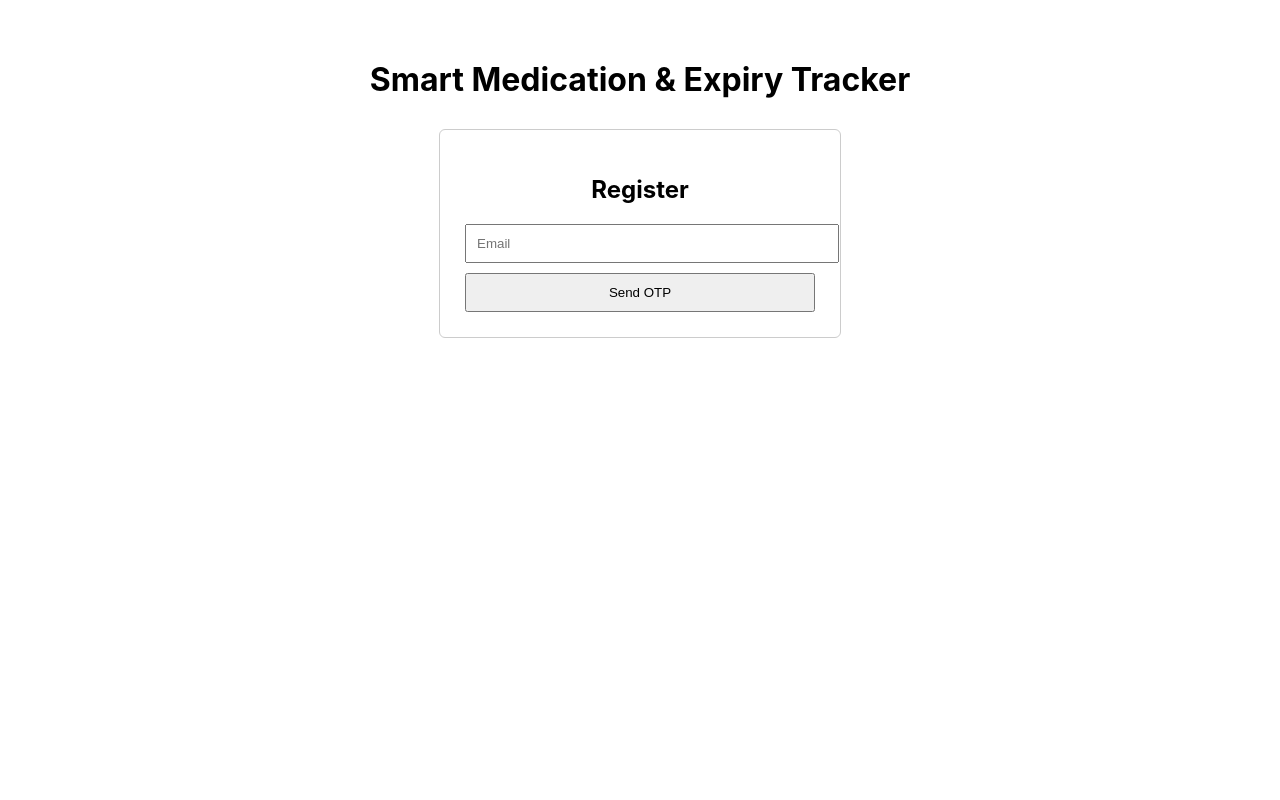
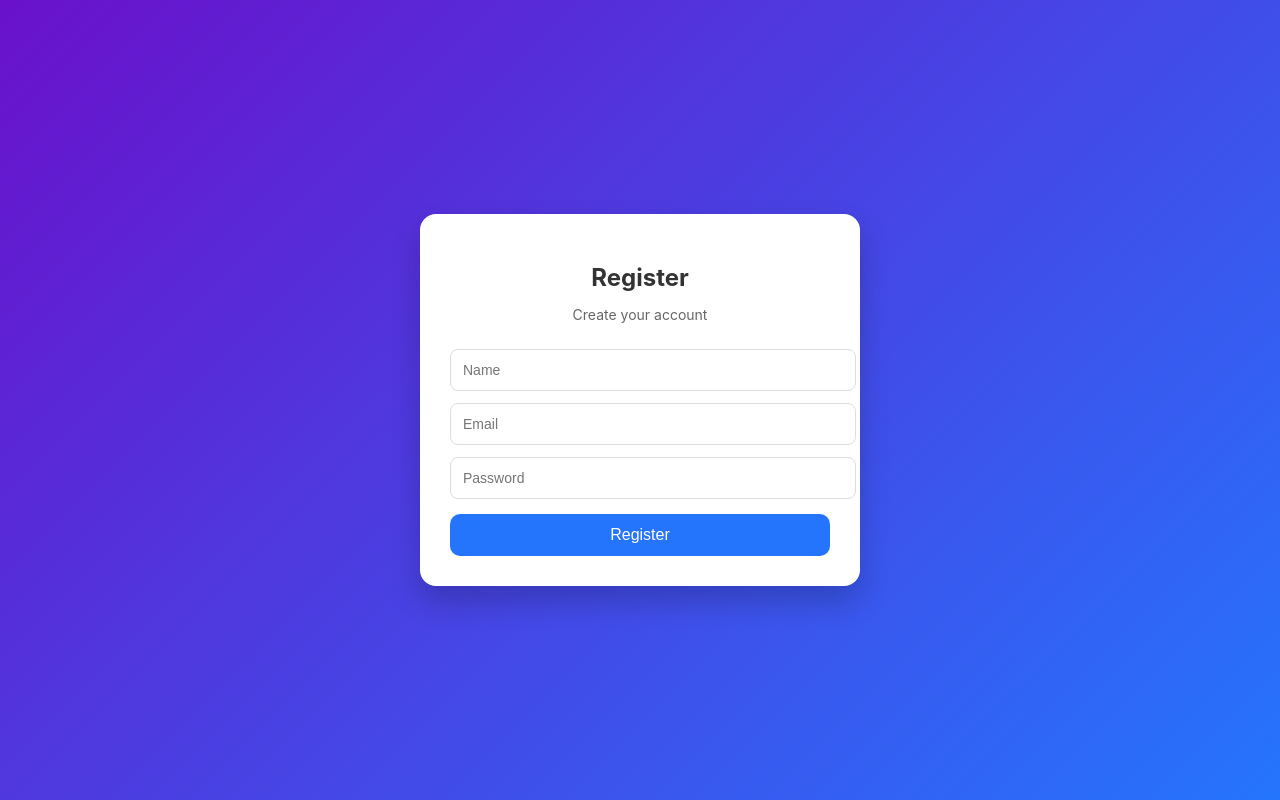
Before and after one commit to harshitha588/smart-medication-frontend, a React (Create React App) app: page /register in a window 1280 px wide. Built offline with nearby package versions, Linux system fonts and the light colour scheme.

Commit message:
Complete UI redesign

```diff
--- a/src/App.css
+++ b/src/App.css
@@ -1,38 +1,72 @@
-.App {
+body {
+  margin: 0;
+  font-family: "Segoe UI", sans-serif;
+  background: linear-gradient(135deg, #6a11cb, #2575fc);
+  min-height: 100vh;
+}
+
+.container {
+  display: flex;
+  justify-content: center;
+  align-items: center;
+  min-height: 100vh;
+}
+
+.card {
+  background: white;
+  padding: 30px;
+  width: 90%;
+  max-width: 380px;
+  border-radius: 16px;
+  box-shadow: 0 15px 30px rgba(0, 0, 0, 0.2);
   text-align: center;
 }
 
-.App-logo {
-  height: 40vmin;
-  pointer-events: none;
+.card h2 {
+  margin-bottom: 10px;
+  color: #333;
 }
 
-@media (prefers-reduced-motion: no-preference) {
-  .App-logo {
-    animation: App-logo-spin infinite 20s linear;
-  }
+.card p {
+  color: #666;
+  font-size: 14px;
 }
 
-.App-header {
-  background-color: #282c34;
-  min-height: 100vh;
-  display: flex;
-  flex-direction: column;
-  align-items: center;
-  justify-content: center;
-  font-size: calc(10px + 2vmin);
-  color: white;
+input {
+  width: 100%;
+  padding: 12px;
+  margin-top: 12px;
+  border-radius: 8px;
+  border: 1px solid #ddd;
+  font-size: 14px;
 }
 
-.App-link {
-  color: #61dafb;
+button {
+  width: 100%;
+  margin-top: 15px;
+  padding: 12px;
+  border-radius: 10px;
+  border: none;
+  background: #2575fc;
+  color: white;
+  font-size: 16px;
+  cursor: pointer;
 }
 
-@keyframes App-logo-spin {
-  from {
-    transform: rotate(0deg);
-  }
-  to {
-    transform: rotate(360deg);
-  }
+button:hover {
+  background: #1a5fd1;
 }
+
+.secondary {
+  background: #6a11cb;
+}
+
+.gray {
+  background: #999;
+}
+
+.link {
+  color: #2575fc;
+  cursor: pointer;
+  font-weight: 500;
+}
--- a/src/App.js
+++ b/src/App.js
@@ -1,21 +1,30 @@
 import { BrowserRouter as Router, Routes, Route } from "react-router-dom";
+import "./App.css";
+
 import RoleSelect from "./pages/RoleSelect";
 import Login from "./pages/Login";
 import Register from "./pages/Register";
 import PatientDashboard from "./pages/PatientDashboard";
 import CaregiverDashboard from "./pages/CaregiverDashboard";
+import ExpiryTracker from "./pages/ExpiryTracker";
+import Reminders from "./pages/Reminders";
 
 function App() {
   return (
     <Router>
       <Routes>
+        {/* Auth Flow */}
         <Route path="/" element={<RoleSelect />} />
         <Route path="/login" element={<Login />} />
         <Route path="/register" element={<Register />} />
 
-        {/* dashboards */}
+        {/* Dashboards */}
         <Route path="/patient-dashboard" element={<PatientDashboard />} />
         <Route path="/caregiver-dashboard" element={<CaregiverDashboard />} />
+
+        {/* Features */}
+        <Route path="/expiry" element={<ExpiryTracker />} />
+        <Route path="/reminders" element={<Reminders />} />
       </Routes>
     </Router>
   );
--- a/src/pages/CaregiverDashboard.js
+++ b/src/pages/CaregiverDashboard.js
@@ -1,34 +1,15 @@
-import { useNavigate } from "react-router-dom";
+function CaregiverDashboard() {
+  return (
+    <div className="container">
+      <div className="card">
+        <h2>Caregiver Dashboard</h2>
+        <p>Monitor patient medicines</p>
 
-function CaregiverDashboard() {
-  const navigate = useNavigate();
-
-  return (
-    <div style={{ textAlign: "center", marginTop: "50px" }}>
-      <h2>🧑‍⚕️ Caregiver Dashboard</h2>
-
-      <p>Today's Medicines</p>
-      <ul style={{ listStyle: "none" }}>
-        <li>💊 Paracetamol – 8:00 AM</li>
-        <li>💊 BP Tablet – 9:00 PM</li>
-      </ul>
-
-      <button onClick={() => navigate("/history")} style={btnStyle}>
-        📊 History
-      </button>
-
-      <button onClick={() => navigate("/help")} style={btnStyle}>
-        ❓ Help
-      </button>
+        <button>View Patient Medicines</button>
+        <button className="secondary">Set Reminders</button>
+      </div>
     </div>
   );
 }
 
-const btnStyle = {
-  display: "block",
-  margin: "15px auto",
-  padding: "12px 20px",
-  fontSize: "16px",
-};
-
 export default CaregiverDashboard;
--- a/src/pages/Login.js
+++ b/src/pages/Login.js
@@ -4,36 +4,33 @@ import { useState } from "react";
 function Login() {
   const navigate = useNavigate();
   const location = useLocation();
-  const role = location.state?.role; // patient or caregiver
+  const role = location.state?.role;
 
   const [email, setEmail] = useState("");
   const [password, setPassword] = useState("");
 
   const handleLogin = () => {
     if (!role) {
-      alert("Role missing. Please select role again.");
       navigate("/");
       return;
     }
 
-    // TEMP frontend-only login
-    if (role === "patient") {
-      navigate("/patient-dashboard");
-    } else if (role === "caregiver") {
-      navigate("/caregiver-dashboard");
-    }
+    role === "patient"
+      ? navigate("/patient-dashboard")
+      : navigate("/caregiver-dashboard");
   };
 
   return (
-    <div style={{ textAlign: "center", marginTop: "60px" }}>
-      <h2>Login ({role})</h2>
+    <div className="container">
+      <div className="card">
+        <h2>{role} Login</h2>
+        <p>Welcome back 👋</p>
 
         <input
           type="email"
           placeholder="Email"
           value={email}
           onChange={(e) => setEmail(e.target.value)}
-        style={{ display: "block", margin: "10px auto", padding: "10px" }}
         />
 
         <input
@@ -41,15 +38,10 @@ function Login() {
           placeholder="Password"
           value={password}
           onChange={(e) => setPassword(e.target.value)}
-        style={{ display: "block", margin: "10px auto", padding: "10px" }}
         />
 
-      <button
-        onClick={handleLogin}
-        style={{ padding: "10px 30px", marginTop: "20px" }}
-      >
-        Login
-      </button>
+        <button onClick={handleLogin}>Login</button>
+      </div>
     </div>
   );
 }
--- a/src/pages/PatientDashboard.js
+++ b/src/pages/PatientDashboard.js
@@ -4,33 +4,23 @@ function PatientDashboard() {
   const navigate = useNavigate();
 
   return (
-    <div style={{ textAlign: "center", marginTop: "50px" }}>
-      <h2>👤 Patient Dashboard</h2>
+    <div className="container">
+      <div className="card">
+        <h2>Patient Dashboard</h2>
+        <p>Manage your medicines</p>
 
-      <button onClick={() => navigate("/expiry")} style={btnStyle}>
-        📸 Upload Medicine Photo
-      </button>
+        <button onClick={() => navigate("/expiry")}>
+          Upload Medicine Photo
+        </button>
 
-      <button onClick={() => navigate("/reminders")} style={btnStyle}>
-        📝 Upload Prescription
-      </button>
+        <button className="secondary" onClick={() => navigate("/reminders")}>
+          View Reminders
+        </button>
 
-      <button onClick={() => navigate("/history")} style={btnStyle}>
-        📊 View History
-      </button>
-
-      <button onClick={() => navigate("/profile")} style={btnStyle}>
-        👤 Profile
-      </button>
+        <button className="gray">Profile</button>
+      </div>
     </div>
   );
 }
 
-const btnStyle = {
-  display: "block",
-  margin: "15px auto",
-  padding: "12px 20px",
-  fontSize: "16px",
-};
-
 export default PatientDashboard;
--- a/src/pages/Register.js
+++ b/src/pages/Register.js
@@ -1,82 +1,15 @@
-import { useState } from "react";
-import { useNavigate } from "react-router-dom";
-import Message from "../components/Message";
+function Register() {
+  return (
+    <div className="container">
+      <div className="card">
+        <h2>Register</h2>
+        <p>Create your account</p>
 
-function Register() {
-  const [email, setEmail] = useState("");
-  const [otp, setOtp] = useState("");
-  const [showOtp, setShowOtp] = useState(false);
-  const [message, setMessage] = useState("");
-  const [type, setType] = useState("success");
+        <input placeholder="Name" />
+        <input placeholder="Email" />
+        <input type="password" placeholder="Password" />
 
-  const navigate = useNavigate();
-
-  const sendOtp = () => {
-    if (!email) {
-      setType("error");
-      setMessage("Please enter email");
-      return;
-    }
-    setType("success");
-    setMessage("OTP sent to your email (demo)");
-    setShowOtp(true);
-  };
-
-  const verifyOtp = () => {
-    if (!otp) {
-      setType("error");
-      setMessage("Please enter OTP");
-      return;
-    }
-    setType("success");
-    setMessage("Registration successful");
-    navigate("/result");
-  };
-
-  return (
-    <div style={{ textAlign: "center", marginTop: "60px" }}>
-      <h1>Smart Medication & Expiry Tracker</h1>
-
-      <div
-        style={{
-          width: "350px",
-          margin: "30px auto",
-          padding: "25px",
-          border: "1px solid #ccc",
-          borderRadius: "6px"
-        }}
-      >
-        <h2>Register</h2>
-
-        <Message type={type} text={message} />
-
-        <input
-          type="email"
-          placeholder="Email"
-          value={email}
-          onChange={(e) => setEmail(e.target.value)}
-          style={{ width: "100%", padding: "10px", marginBottom: "10px" }}
-        />
-
-        {showOtp && (
-          <input
-            type="text"
-            placeholder="OTP"
-            value={otp}
-            onChange={(e) => setOtp(e.target.value)}
-            style={{ width: "100%", padding: "10px", marginBottom: "10px" }}
-          />
-        )}
-
-        {!showOtp ? (
-          <button onClick={sendOtp} style={{ width: "100%", padding: "10px" }}>
-            Send OTP
-          </button>
-        ) : (
-          <button onClick={verifyOtp} style={{ width: "100%", padding: "10px" }}>
-            Verify OTP
-          </button>
-        )}
+        <button>Register</button>
       </div>
     </div>
   );
--- a/src/pages/RoleSelect.js
+++ b/src/pages/RoleSelect.js
@@ -4,35 +4,29 @@ function RoleSelect() {
   const navigate = useNavigate();
 
   return (
-    <div style={{ textAlign: "center", marginTop: "60px" }}>
-      <h2>Select Your Role</h2>
-      <p>Choose how you want to use the application</p>
+    <div className="container">
+      <div className="card">
+        <h2>Smart Medication</h2>
+        <p>Select your role to continue</p>
 
-      <div style={{ marginTop: "40px" }}>
-        <button
-          style={{ padding: "15px 30px", margin: "20px" }}
-          onClick={() => navigate("/login", { state: { role: "patient" } })}
-        >
+        <button onClick={() => navigate("/login", { state: { role: "patient" } })}>
           Patient
         </button>
 
         <button
-          style={{ padding: "15px 30px", margin: "20px" }}
+          className="secondary"
           onClick={() => navigate("/login", { state: { role: "caregiver" } })}
         >
           Caregiver
         </button>
+
+        <p style={{ marginTop: "20px" }}>
+          New user?{" "}
+          <span className="link" onClick={() => navigate("/register")}>
+            Register
+          </span>
+        </p>
       </div>
-
-      <p style={{ marginTop: "30px" }}>
-        New user?{" "}
-        <span
-          style={{ color: "blue", cursor: "pointer" }}
-          onClick={() => navigate("/register")}
-        >
-          Register here
-        </span>
-      </p>
     </div>
   );
 }
```
Lines whose indentation alone changed are shown as unchanged.
